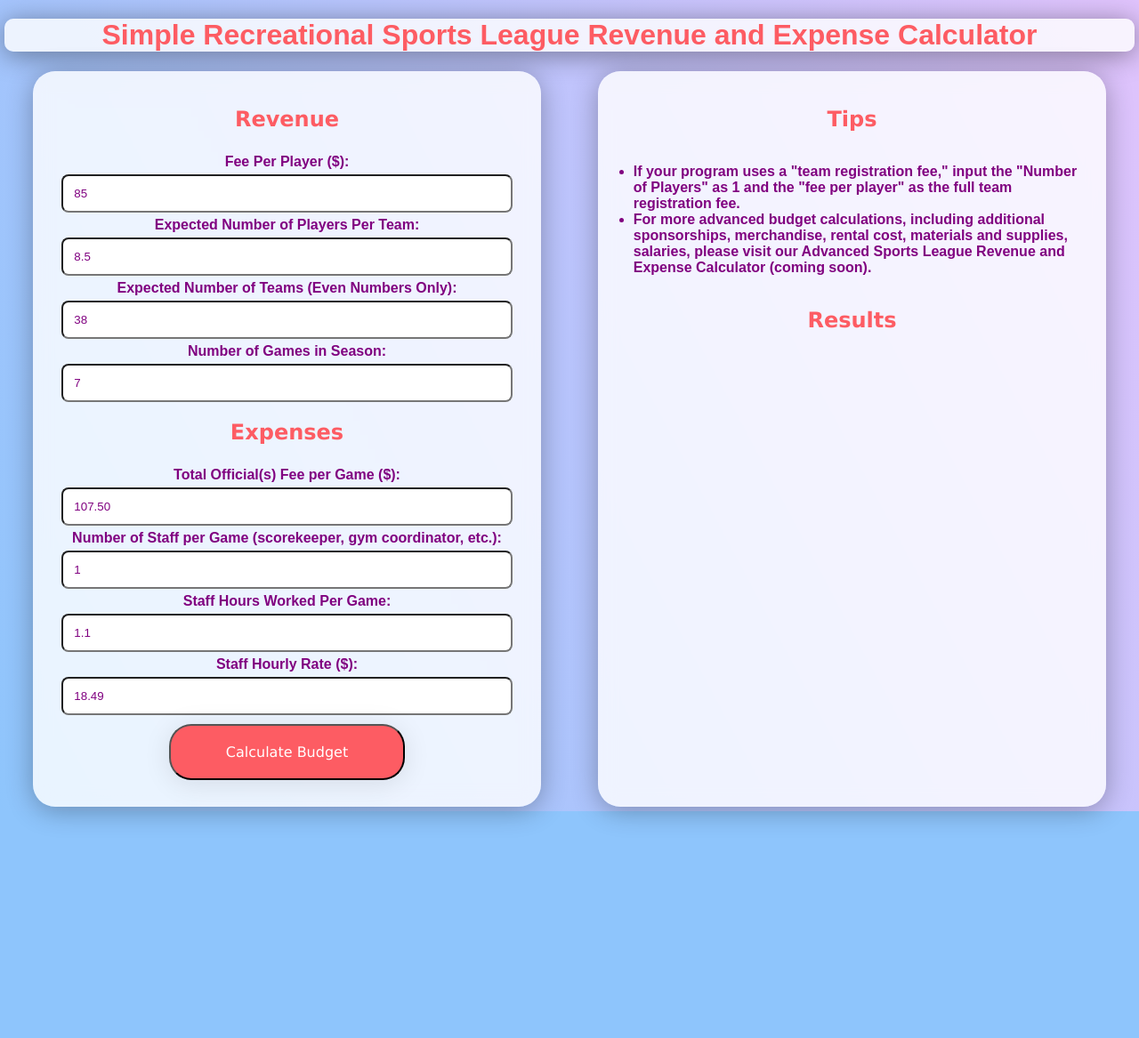
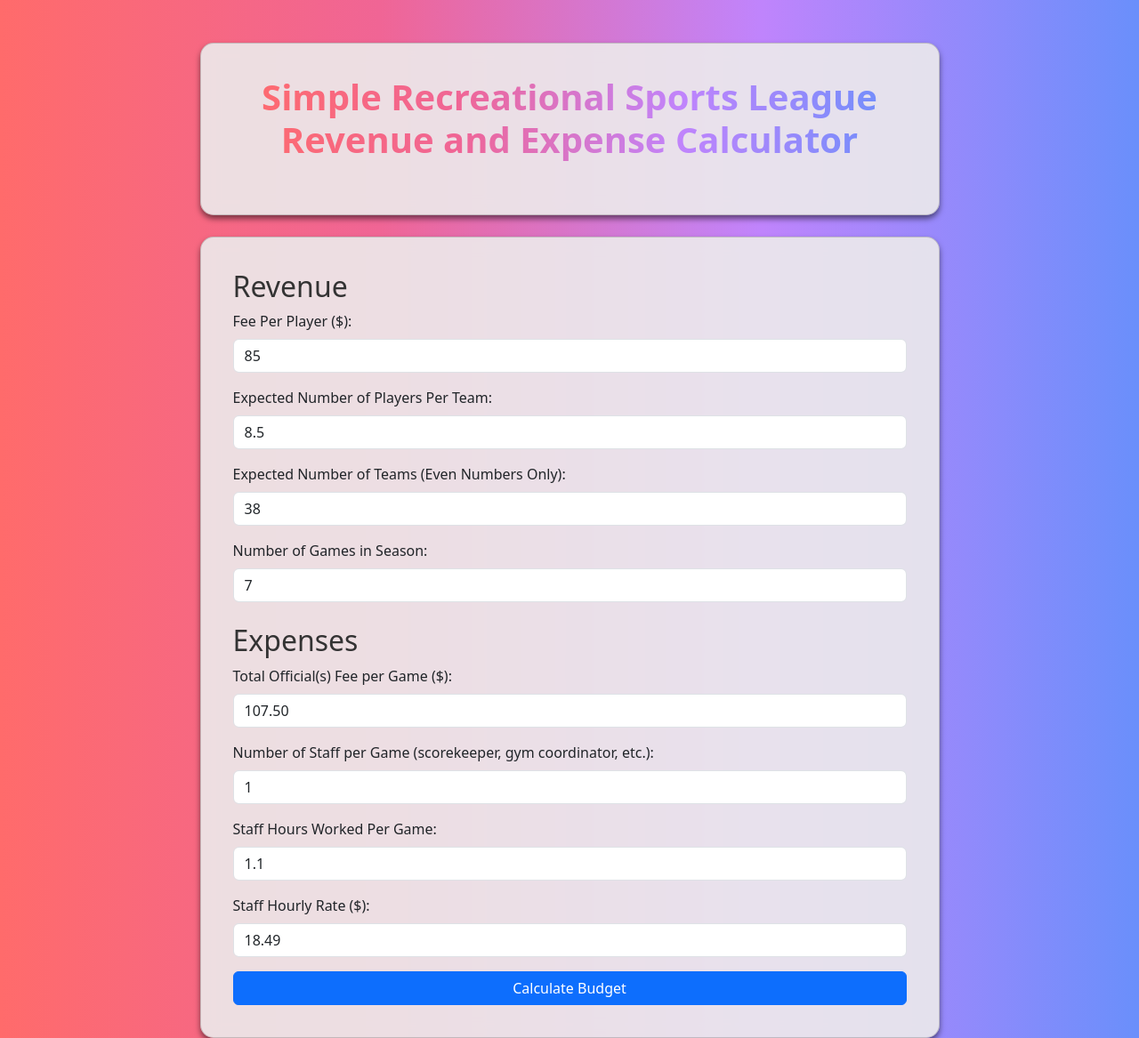
Before and after one commit to EdoubleU/rec_sports_budget_calc, a plain HTML site: page index.html in a window 1280 px wide. Shown: the top 1167 px of the page at 89% size. Before the commit the page ends 912 px from the top, so only its background shows below. Drawn offline with nearby package versions, Linux system fonts and the light colour scheme.

Commit message:
Update index.html
Switched to Bootstrap.

```diff
--- a/index.html
+++ b/index.html
@@ -4,53 +4,156 @@
     <meta charset="UTF-8">
     <meta name="viewport" content="width=device-width, initial-scale=1.0">
     <title>Recreational Sports League Revenue and Expense Calculator</title>
-    <link rel="stylesheet" href="styles.css">
+    <!-- Bootstrap 5 CSS -->
+    <link href="https://cdn.jsdelivr.net/npm/bootstrap@5.3.0/dist/css/bootstrap.min.css" rel="stylesheet">
+    <!-- Font Awesome Icons -->
+    <link rel="stylesheet" href="https://cdnjs.cloudflare.com/ajax/libs/font-awesome/6.0.0/css/all.min.css">
+    <!-- Animate.css -->
+    <link rel="stylesheet" href="https://cdnjs.cloudflare.com/ajax/libs/animate.css/4.1.1/animate.min.css"/>
+    <!-- Custom CSS -->
+    <style>
+        body {
+            background: linear-gradient(90deg, #ff6b6b, #f06595, #c084fc, #6a8ffb);
+        }
+        .frosted-glass {
+            background: rgba(237, 235, 235, 0.9);
+            backdrop-filter: blur(10px);
+            -webkit-backdrop-filter: blur(10px);
+            border-radius: 15px;
+            padding: 20px;
+            box-shadow: 0 4px 6px rgba(0, 0, 0, 0.5);
+            display: flex;
+            flex-direction: column;
+        }
+        .frosted-glass h1, .frosted-glass h2, .frosted-glass h3, .frosted-glass p {
+            color: #333;
+        }
+        ul {
+            list-style-type: none;
+            padding-left: 0;
+        }
+        .imgcountainer {
+            width: 100%;
+            max-width: 500px;
+        }
+        .animate__fadeIn {
+            animation-duration: 5s;
+        }
+        .section-padding {
+            padding: 1rem;
+        }
+        .gradient-text {
+            font-weight: bold;
+            background: linear-gradient(90deg, #ff6b6b, #f06595, #c084fc, #6a8ffb);
+            -webkit-background-clip: text;
+            color: transparent;
+            background-clip: text;
+            -webkit-text-fill-color: transparent;
+        }
+        .full-width-div {
+            width: 100vw;
+        }
+    </style>
 </head>
 <body>
 
-    <h1>Simple Recreational Sports League Revenue and Expense Calculator</h1>
+    <div class="container  my-5">
+        <div class="row">
+            <div class="col-md-9 mx-auto ">
+                <div class="card frosted-glass mb-4">
+                    <div class="card-body">
+                        <h1 class=" gradient-text text-center mb-4">Simple Recreational Sports League Revenue and Expense Calculator</h1>
+                    </div>
+                </div>
+            </div>
+        </div>
 
-    <div class="container">
-        <div class="item" id="tips">
-            <h2>Tips</h2>
-            <ul>
-                <li>If your program uses a "team registration fee," input the "Number of Players" as 1 and the "fee per player" as the full team registration fee.</li>
-                <li>For more advanced budget calculations, including additional sponsorships, merchandise, rental cost, materials and supplies, salaries, please visit our Advanced Sports League Revenue and Expense Calculator (coming soon).</li>
-            </ul>
-            <h2>Results</h2>
-            <div id="result" class="result"></div>
+        <div class="row">
+            <!-- Calculator Section -->
+            <div class="col-md-9 mb-4 mx-auto">
+                <div class="card frosted-glass">
+                    <div class="card-body">
+                        <h2 class="card-title">Revenue</h2>
+
+                        <div class="mb-3">
+                            <label for="fee" class="form-label">Fee Per Player ($):</label>
+                            <input type="number" id="fee" class="form-control" value="85" step="0.01">
+                        </div>
+
+                        <div class="mb-3">
+                            <label for="patronsPerTeam" class="form-label">Expected Number of Players Per Team:</label>
+                            <input type="number" id="patronsPerTeam" class="form-control" value="8.5" step="0.01">
+                        </div>
+
+                        <div class="mb-3">
+                            <label for="numTeams" class="form-label">Expected Number of Teams (Even Numbers Only):</label>
+                            <input type="number" id="numTeams" class="form-control" value="38" step="0.01">
+                        </div>
+
+                        <div class="mb-3">
+                            <label for="numGames" class="form-label">Number of Games in Season:</label>
+                            <input type="number" id="numGames" class="form-control" value="7" step="0.01">
+                        </div>
+
+                        <h2 class="card-title mt-4">Expenses</h2>
+
+                        <div class="mb-3">
+                            <label for="officialFee" class="form-label">Total Official(s) Fee per Game ($):</label>
+                            <input type="number" id="officialFee" class="form-control" value="107.50" step="0.01">
+                        </div>
+
+                        <div class="mb-3">
+                            <label for="staffPerGame" class="form-label">Number of Staff per Game (scorekeeper, gym coordinator, etc.):</label>
+                            <input type="number" id="staffPerGame" class="form-control" value="1" step="0.01">
+                        </div>
+
+                        <div class="mb-3">
+                            <label for="staffHoursPerGame" class="form-label">Staff Hours Worked Per Game:</label>
+                            <input type="number" id="staffHoursPerGame" class="form-control" value="1.1" step="0.01">
+                        </div>
+
+                        <div class="mb-3">
+                            <label for="staffHourlyRate" class="form-label">Staff Hourly Rate ($):</label>
+                            <input type="number" id="staffHourlyRate" class="form-control" value="18.49" step="0.01">
+                        </div>
+
+                        <button class="btn btn-primary w-100" onclick="calculateBudget()">Calculate Budget</button>
+                    </div>
+                </div>
+            </div>
         </div>
-        <div class="item" id="calc">
-            <h2>Revenue</h2>
-            <label for="fee">Fee Per Player ($):</label>
-            <input type="number" id="fee" value="85" step="0.01">
 
-            <label for="patronsPerTeam">Expected Number of Players Per Team:</label>
-            <input type="number" id="patronsPerTeam" value="8.5" step="0.01">
+        <div class="row">
+            <!-- Results Section -->
+            <div class="col-md-9 mb-4 mx-auto">
+                <div class="card frosted-glass">
+                    <div class="card-body">
+                        <h2 class=" radient-text card-title">Results</h2>
+                        <div id="result" class="result"></div>
+                    </div>
+                </div>
+            </div>
+        </div>
 
-            <label for="numTeams">Expected Number of Teams (Even Numbers Only):</label>
-            <input type="number" id="numTeams" value="38" step="0.01">
-
-            <label for="numGames">Number of Games in Season:</label>
-            <input type="number" id="numGames" value="7" step="0.01">
-
-            <h2>Expenses</h2>
-            <label for="officialFee">Total Official(s) Fee per Game ($):</label>
-            <input type="number" id="officialFee" value="107.50" step="0.01">
-
-            <label for="staffPerGame">Number of Staff per Game (scorekeeper, gym coordinator, etc.):</label>
-            <input type="number" id="staffPerGame" value="1" step="0.01">
-
-            <label for="staffHoursPerGame">Staff Hours Worked Per Game:</label>
-            <input type="number" id="staffHoursPerGame" value="1.1" step="0.01">
-
-            <label for="staffHourlyRate">Staff Hourly Rate ($):</label>
-            <input type="number" id="staffHourlyRate" value="18.49" step="0.01">
-
-            <button onclick="calculateBudget()">Calculate Budget</button>
+        <div class="row">
+            <!-- Tips Section -->
+            <div class="col-md-9 mb-4 mx-auto">
+                <div class="card frosted-glass">
+                    <div class="card-body">
+                        <h2 class="card-title">Tips</h2>
+                        <ul>
+                            <li>If your program uses a "team registration fee," input the "Number of Players" as 1 and the "fee per player" as the full team registration fee.</li>
+                            <li>For more advanced budget calculations, including additional sponsorships, merchandise, rental cost, materials and supplies, salaries, please visit our Advanced Sports League Revenue and Expense Calculator (coming soon).</li>
+                        </ul>
+                    </div>
+                </div>
+            </div>
         </div>
     </div>
+     <!-- Bootstrap 5 JS -->
+     <script src="https://cdn.jsdelivr.net/npm/@popperjs/core@2.11.6/dist/umd/popper.min.js"></script>
+     <script src="https://cdn.jsdelivr.net/npm/bootstrap@5.3.0/dist/js/bootstrap.min.js"></script>
 
     <script src="script.js"></script>
-</body>
-</html>
+
+    <
```
